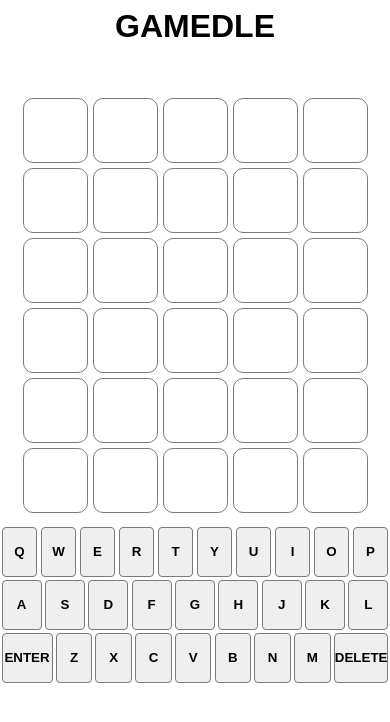
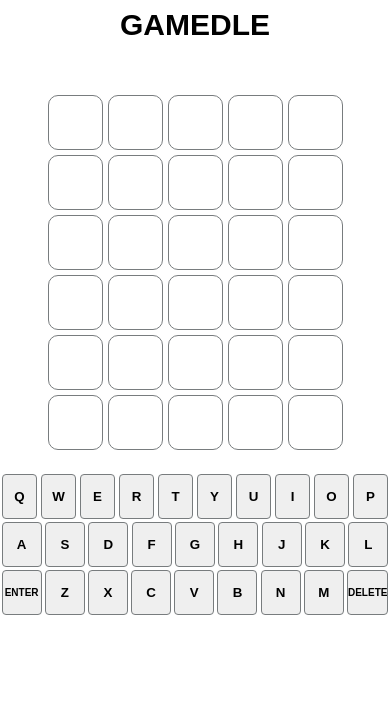
Before and after one commit to aisam94/gamedle, a Next.js app: page / in a window 390 px wide. Shown: the top 722 px of the page. Built offline with nearby package versions, Linux system fonts and the light colour scheme.

Commit message:
improve responsiveness

```diff
--- a/styles/styles.css
+++ b/styles/styles.css
@@ -27,7 +27,9 @@
 }
 
 .alert {
-  text-align: center;
+  display: flex;
+  justify-content: center;
+  align-items: center;
   font-weight: bold;
   height: 2rem;
   padding: 0.5rem;
@@ -73,7 +75,6 @@
   border-radius: 4px;
   font-weight: bold;
   margin: 0.1rem;
-  padding: 0;
   height: 50px;
   width: 50px;
   cursor: pointer;
@@ -271,3 +272,37 @@
     transform: rotateX(180deg);
   }
 }
+
+@media screen and (max-width: 640px) {
+  .title {
+    font-size: 30px;
+  }
+
+  .alert {
+    padding: 0;
+  }
+
+  .square {
+    min-height: 55px;
+    min-width: 55px;
+    font-size: 2.8rem;
+  }
+
+  .key-btn {
+    height: 45px;
+    width: 45px;
+  }
+
+  .key-btn:hover {
+    transform: none;
+  }
+
+  .long-key-btn {
+    font-size: 10px;
+    font-weight: bold;
+  }
+
+  .keyboard-container {
+    margin-top: 10px;
+  }
+}
```
